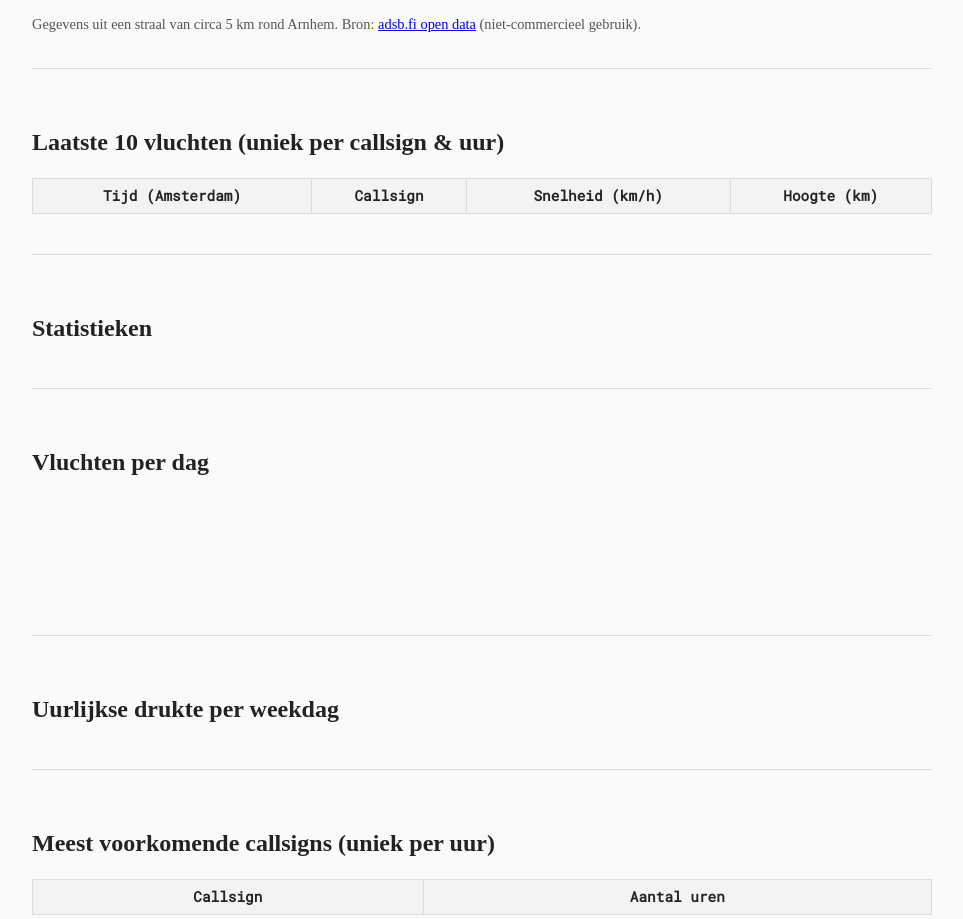
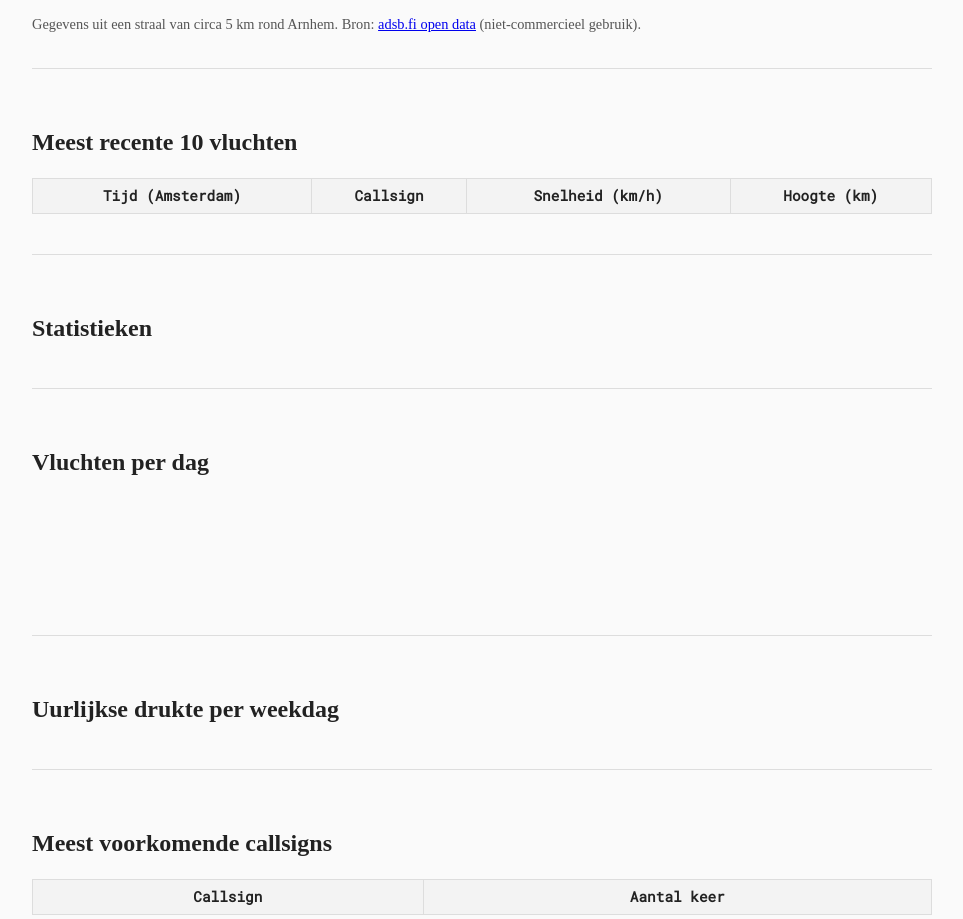
Before and after one commit to GijsWerkman/arnhem-flights-frontend, a plain HTML site: page index.html in a window 1280 px wide. Shown: the part 124-1043 px from the top of the page, without its empty margins (158-1121 px from the left). Drawn offline with nearby package versions, Linux system fonts and the light colour scheme; no server answers; a web font is replaced by a local one.

Commit message:
Update index.html

```diff
--- a/index.html
+++ b/index.html
@@ -113,7 +113,7 @@
 
 <!-- 1. Laatste 10 vluchten -->
 <div class="section">
-  <h2>Laatste 10 vluchten (uniek per callsign & uur)</h2>
+  <h2>Meest recente 10 vluchten</h2>
   <table id="tbl-last10">
     <thead>
       <tr>
@@ -147,12 +147,12 @@
 
 <!-- 5. Top callsigns -->
 <div class="section">
-  <h2>Meest voorkomende callsigns (uniek per uur)</h2>
+  <h2>Meest voorkomende callsigns </h2>
   <table id="tbl-top">
     <thead>
       <tr>
         <th>Callsign</th>
-        <th>Aantal uren</th>
+        <th>Aantal keer</th>
       </tr>
     </thead>
     <tbody></tbody>
```
